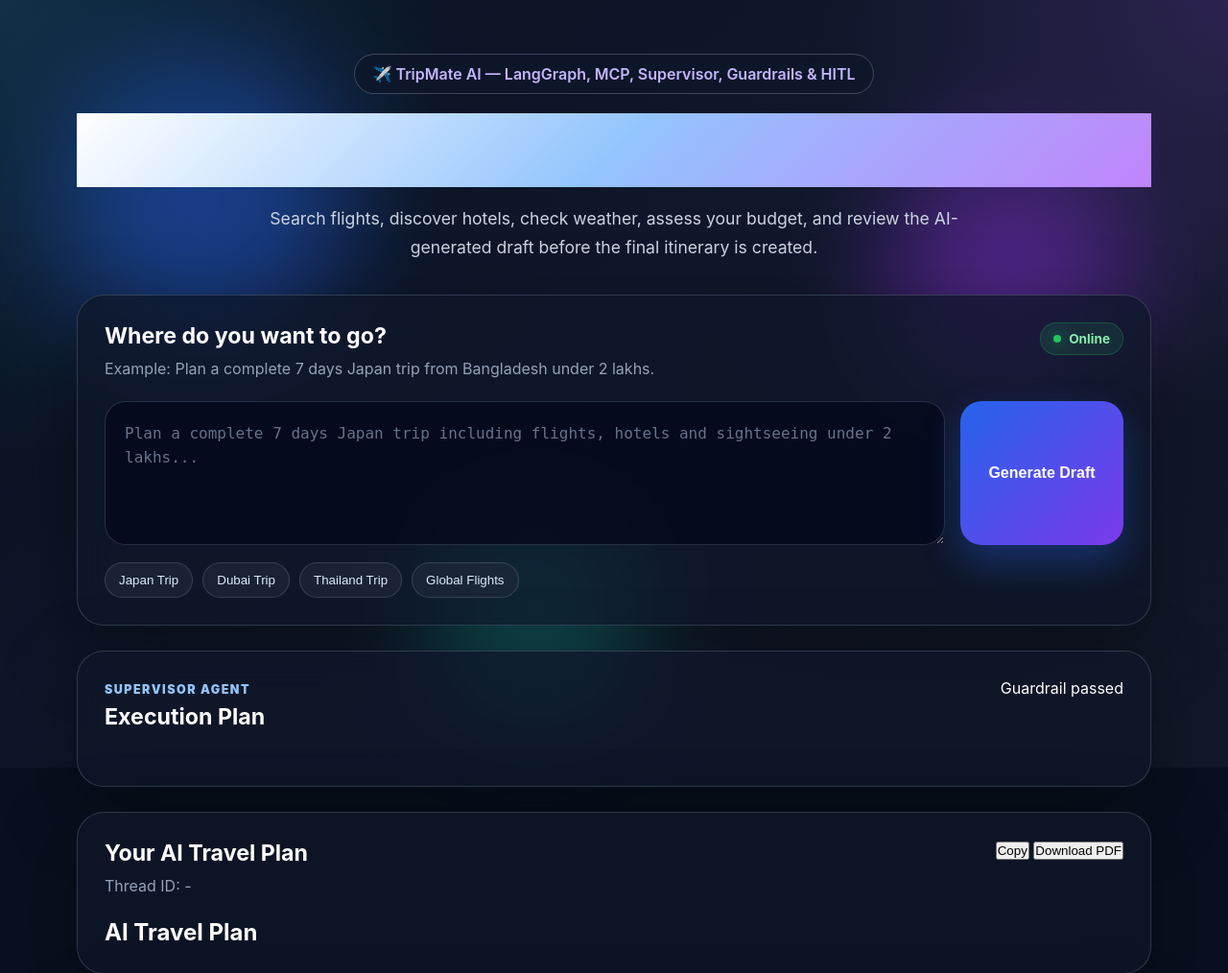
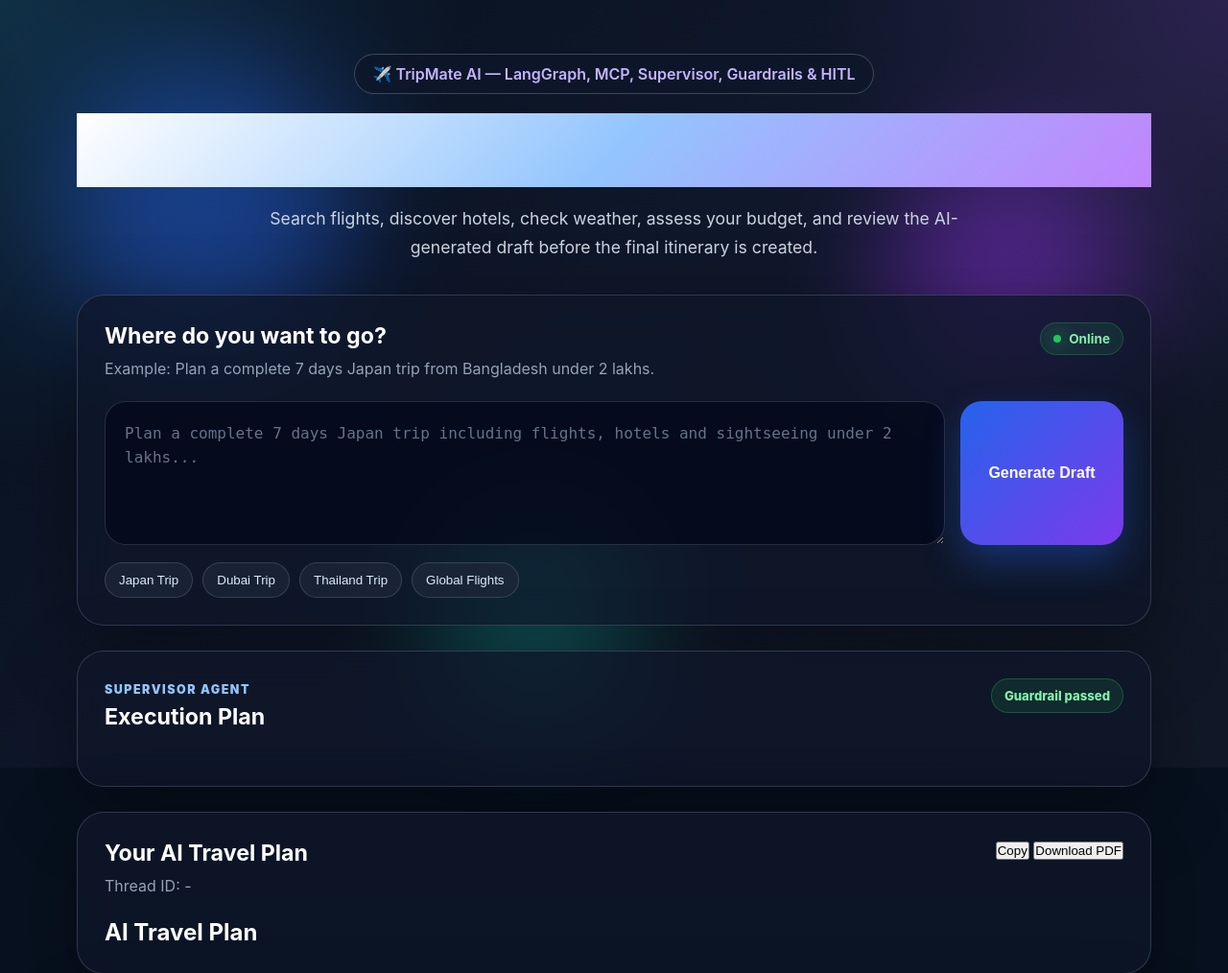
Before and after one commit to Codechef555/Trip-mate-AI---Multi-Agent-AI-System, a FastAPI app: page / in a window 1280 px wide. Shown: the top 1014 px of the page at 96% size. Run offline with FastAPI, Linux system fonts and the light colour scheme; some libraries are stand-ins or nearby versions.

Commit message:
Added textures and padding for guardrail and supervisor reasoning section

```diff
--- a/static/style.css
+++ b/static/style.css
@@ -256,3 +256,26 @@ textarea::placeholder {
     letter-spacing: 0.12em;
     text-transform: uppercase;
 }
+
+.guardrail-badge {
+    border: 1px solid rgba(34, 197, 94, 0.3);
+    background: rgba(34, 197, 94, 0.12);
+    color: #86efac;
+    padding: 9px 13px;
+    border-radius: 999px;
+    font-size: 0.82rem;
+    font-weight: 800;
+    white-space: nowrap;
+}
+
+.guardrail-badge.blocked {
+    border-color: rgba(239, 68, 68, 0.35);
+    background: rgba(239, 68, 68, 0.13);
+    color: #fecaca;
+}
+
+.supervisor-reasoning {
+    color: #cbd5e1;
+    line-height: 1.7;
+    margin-bottom: 18px;
+}
```
